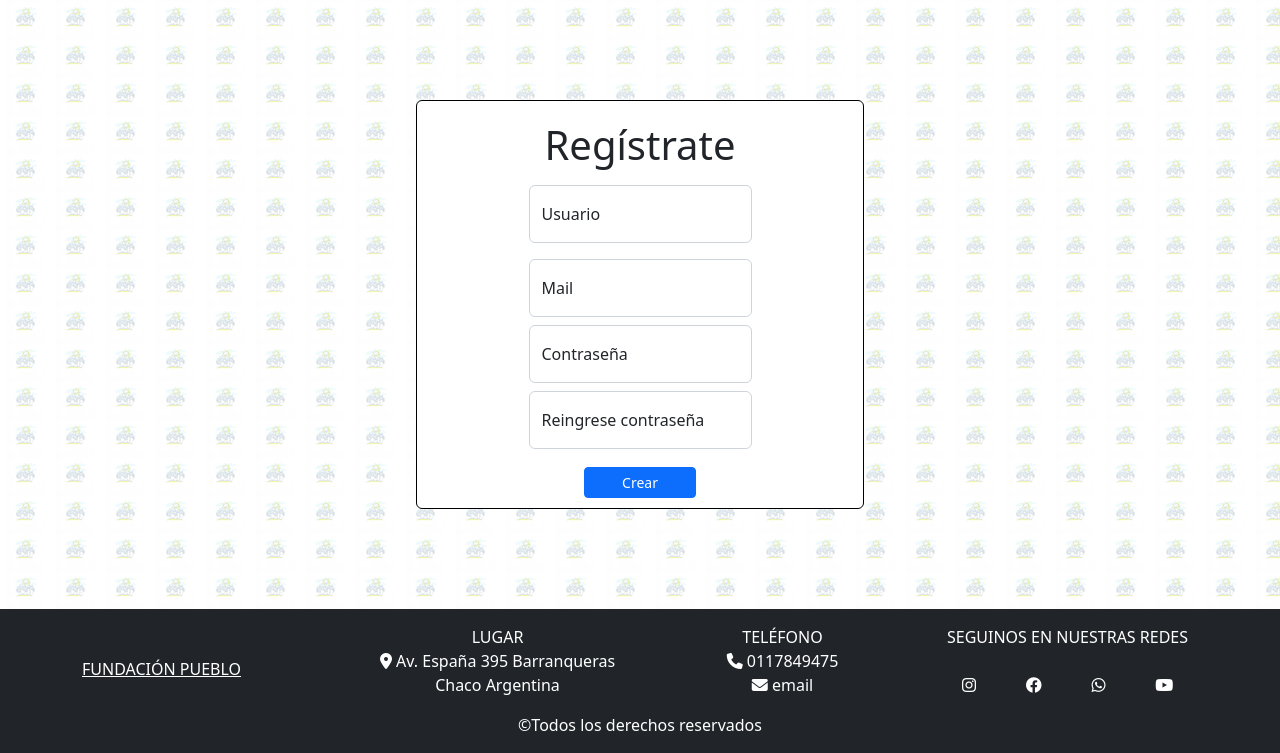
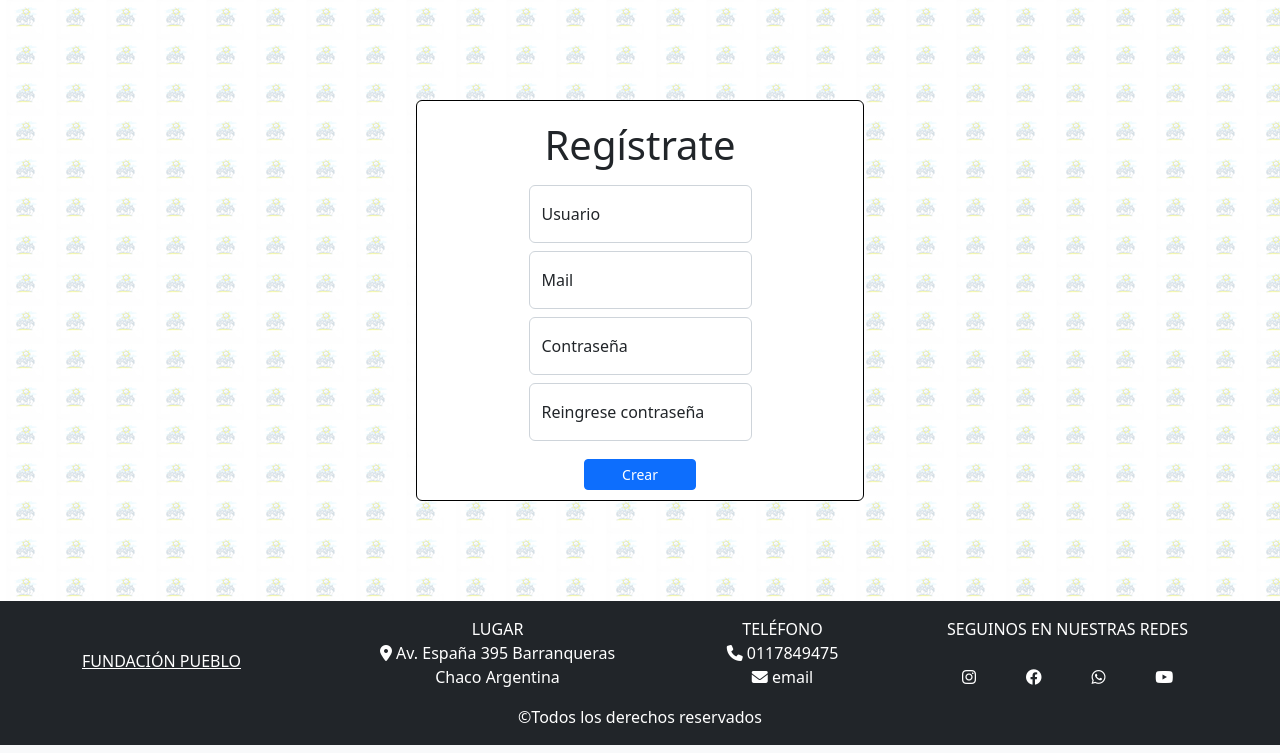
Before and after one commit to NoahTakk11/calendario-web, a Django app: page /registro/registro/ in a window 1280 px wide. Shown: the part 74-827 px from the top of the page. Run offline with Django 4.2, Linux system fonts and the light colour scheme; some libraries are stand-ins or nearby versions.

Commit message:
se corrigen detalles de registro

```diff
--- a/templates/registro/formulario-registro.html
+++ b/templates/registro/formulario-registro.html
@@ -9,11 +9,11 @@
     <h1 class="mb-3 fw-normal" style="margin-top:20px;">Regístrate</h1>
     {% include 'include/error_forms.html' %}
 
- <!-- { % include 'include/forms.html' %}  -->
+<!-- {% include 'include/forms.html' %}  -->
 
 
 
-    <div class="form-floating mb-3" style="width: 50%; margin:auto">
+      <div class="form-floating mb-3" style="width: 50%; margin:auto; height: 50px;">
         <input type="text" class="form-control" id="floatingInput" placeholder="Nombre Usuario" name="username">
         <label for="floatingInput">Usuario</label>
       </div>
```
Lines whose indentation alone changed are shown as unchanged.
